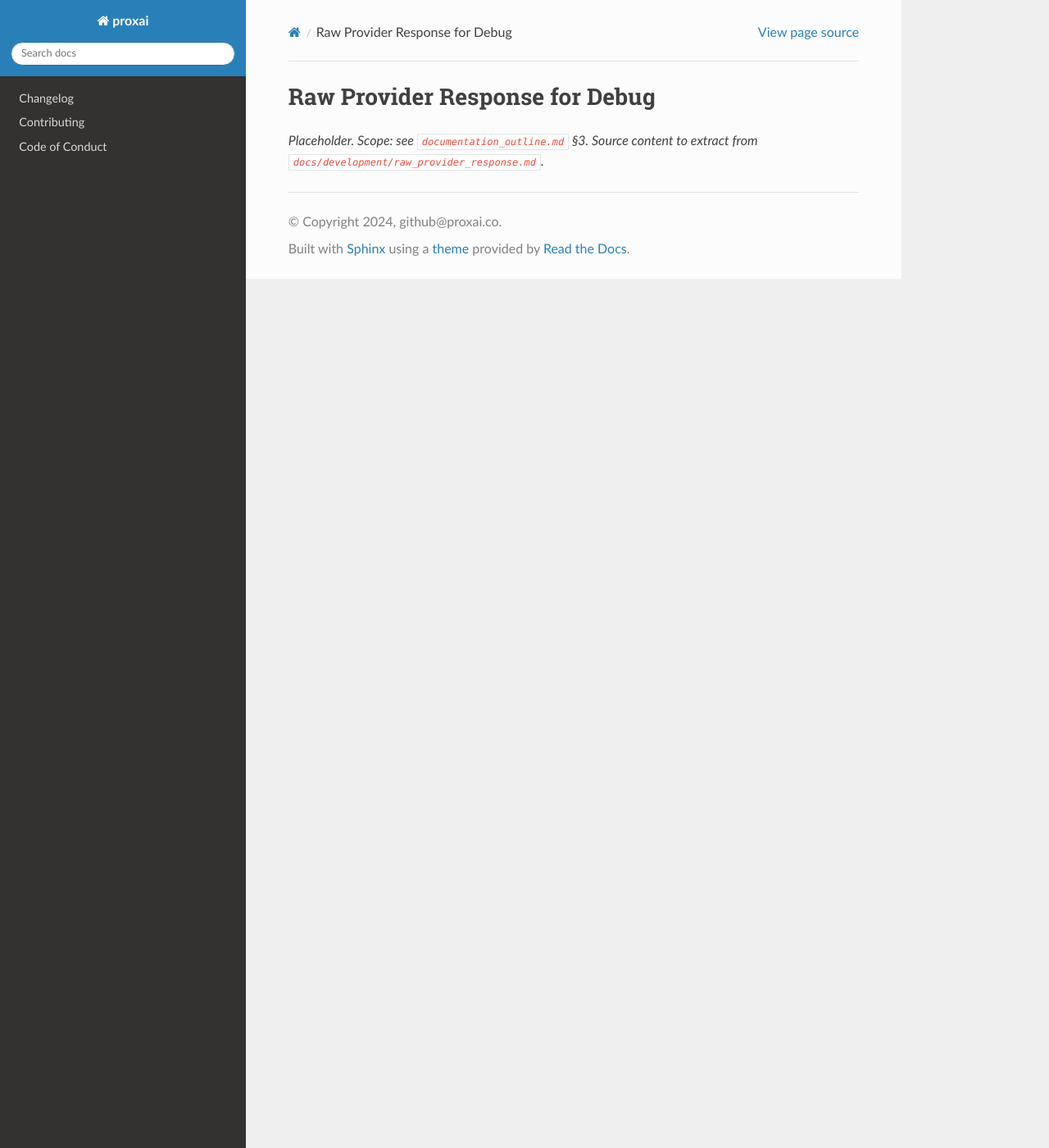
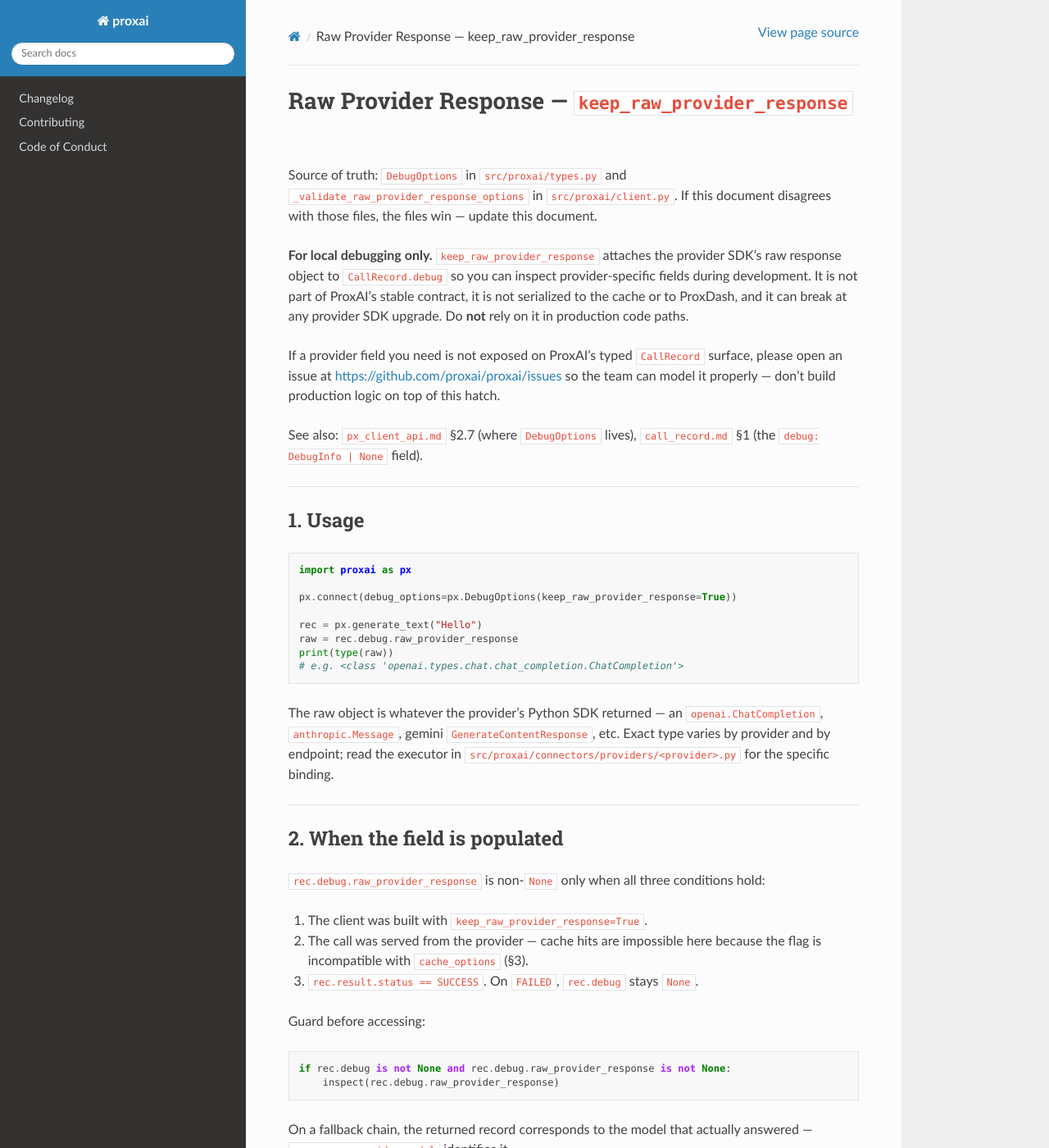
Before and after one commit to proxai/proxai, a Sphinx documentation site: the page built from docs/user_agents/api_guidelines/raw_provider_response.md, in a window 1280 px wide and 1400 px high. Shown: the whole window at 82% size. Built offline with Sphinx 7.4.7 and the Read the Docs theme 3.1.0, drawn with Linux system fonts in a browser that asks for light colours; pages that are not in the unit, such as notebooks, are missing from menus; some of the changed text lies outside the part shown.

Commit message:
docs: raw_provider_response.md added

````diff
--- a/docs/user_agents/api_guidelines/raw_provider_response.md
+++ b/docs/user_agents/api_guidelines/raw_provider_response.md
@@ -1,3 +1,108 @@
-# Raw Provider Response for Debug
+# Raw Provider Response — `keep_raw_provider_response`
 
-_Placeholder. Scope: see [`documentation_outline.md`](../../documentation_outline.md) §3. Source content to extract from `docs/development/raw_provider_response.md`._
+Source of truth: `DebugOptions` in `src/proxai/types.py` and
+`_validate_raw_provider_response_options` in `src/proxai/client.py`.
+If this document disagrees with those files, the files win — update
+this document.
+
+**For local debugging only.** `keep_raw_provider_response` attaches
+the provider SDK's raw response object to `CallRecord.debug` so you
+can inspect provider-specific fields during development. It is not
+part of ProxAI's stable contract, it is not serialized to the cache
+or to ProxDash, and it can break at any provider SDK upgrade. Do
+**not** rely on it in production code paths.
+
+If a provider field you need is not exposed on ProxAI's typed
+`CallRecord` surface, please open an issue at
+<https://github.com/proxai/proxai/issues> so the team can model it
+properly — don't build production logic on top of this hatch.
+
+See also: `px_client_api.md` §2.7 (where `DebugOptions` lives),
+`call_record.md` §1 (the `debug: DebugInfo | None` field).
+
+---
+
+## 1. Usage
+
+```python
+import proxai as px
+
+px.connect(debug_options=px.DebugOptions(keep_raw_provider_response=True))
+
+rec = px.generate_text("Hello")
+raw = rec.debug.raw_provider_response
+print(type(raw))
+# e.g. <class 'openai.types.chat.chat_completion.ChatCompletion'>
+```
+
+The raw object is whatever the provider's Python SDK returned — an
+`openai.ChatCompletion`, `anthropic.Message`, gemini
+`GenerateContentResponse`, etc. Exact type varies by provider and by
+endpoint; read the executor in
+`src/proxai/connectors/providers/<provider>.py` for the specific
+binding.
+
+---
+
+## 2. When the field is populated
+
+`rec.debug.raw_provider_response` is non-`None` only when all three
+conditions hold:
+
+1. The client was built with `keep_raw_provider_response=True`.
+2. The call was served from the provider — cache hits are impossible
+   here because the flag is incompatible with `cache_options` (§3).
+3. `rec.result.status == SUCCESS`. On `FAILED`, `rec.debug` stays
+   `None`.
+
+Guard before accessing:
+
+```python
+if rec.debug is not None and rec.debug.raw_provider_response is not None:
+    inspect(rec.debug.raw_provider_response)
+```
+
+On a fallback chain, the returned record corresponds to the model
+that actually answered — `rec.query.provider_model` identifies it.
+
+---
+
+## 3. Mutually exclusive with `cache_options`
+
+Passing any non-`None` `cache_options` together with
+`keep_raw_provider_response=True` raises `ValueError` at client
+construction. The query cache cannot reconstruct live SDK objects on
+cache hits, so the combination would silently return `None` for
+cached calls — the validator refuses it up front.
+
+If you need both a cached production path and raw-response
+inspection, use two clients:
+
+```python
+prod = px.Client(cache_options=px.CacheOptions(cache_path="/var/cache/proxai"))
+debug = px.Client(debug_options=px.DebugOptions(keep_raw_provider_response=True))
+```
+
+---
+
+## 4. Not serialized
+
+`CallRecord.debug` is dropped by the encoder in
+`src/proxai/serializers/type_serializer.py`. It never reaches the
+query cache, ProxDash, or any JSON round-trip through ProxAI's own
+serializers. Hold the reference while the process is alive; don't
+expect it to survive persistence.
+
+---
+
+## 5. Errors
+
+| Trigger | Error |
+|---|---|
+| Building a client with both `cache_options` and `keep_raw_provider_response=True` | `ValueError: keep_raw_provider_response=True is incompatible with cache_options. …` |
+| Reading `rec.debug.raw_provider_response` when the flag is off | `AttributeError` — `rec.debug` is `None`. |
+| Reading `rec.debug.raw_provider_response` on a `FAILED` call | Returns `None` — no exception. |
+
+Constructing with the flag on also emits a one-time logging warning
+reminding that the feature is a debugging escape hatch. This is
+informational, not an error.
````
Also changed, not shown: docs/documentation_outline.md (+13 -4 lines), docs/user_agents/api_guidelines/px_client_api.md (+8 -5 lines).
